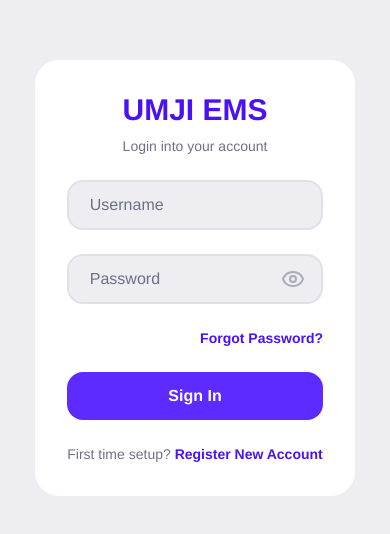
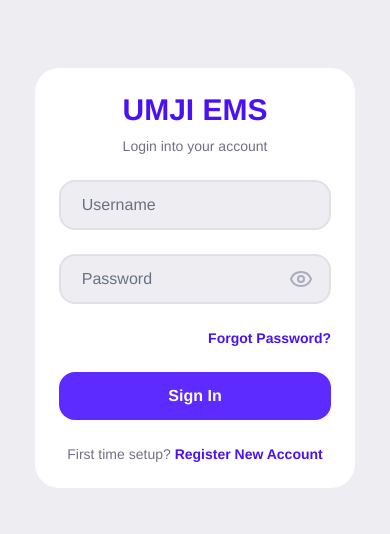
Before and after one commit to ghani726/umji-ems, a React (Vite) app: page /login in a window 390 px wide. Shown: the part 144-678 px from the top of the page. Built offline with nearby package versions, Linux system fonts and the light colour scheme.

Commit message:
Decreased the padding in the login page for better UI/UX for  mobile screens

```diff
--- a/src/pages/Login.jsx
+++ b/src/pages/Login.jsx
@@ -32,7 +32,7 @@ const LoginPage = () => {
   }
 
   return (
-    <div className="bg-white h-auto min-w-80 p-8 rounded-3xl absolute top-1/2 left-1/2 -translate-1/2 flex flex-col justify-center items-center gap-6">
+    <div className="bg-white h-auto min-w-80 p-6 md:p-8 rounded-3xl absolute top-1/2 left-1/2 -translate-1/2 flex flex-col justify-center items-center gap-6">
       <div className="flex flex-col justify-center items-center gap-2">
         <h1 className="text-3xl font-bold text-primary-700">UMJI EMS</h1>
         <h4 className="font-normal text-sm text-secondary-600">
```
